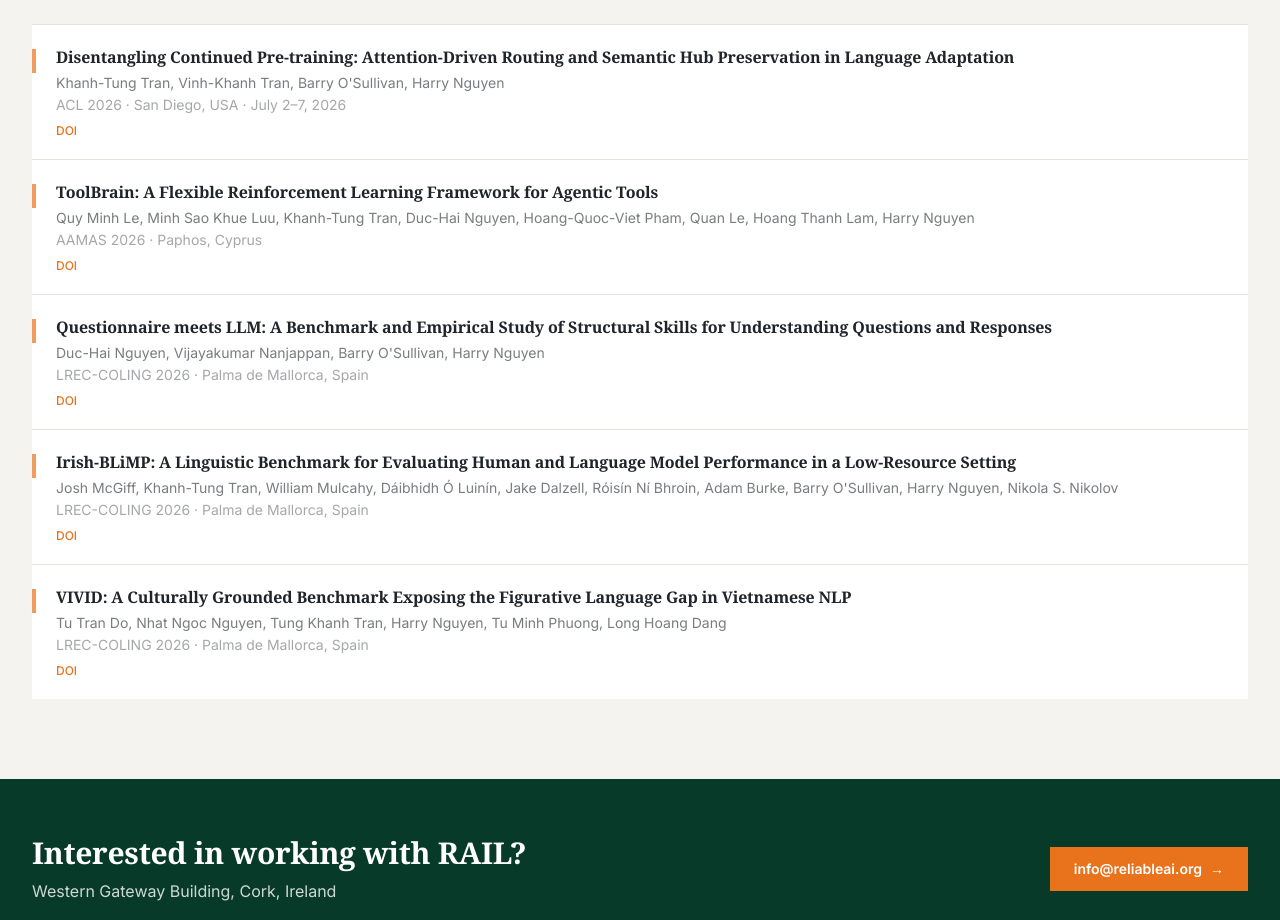
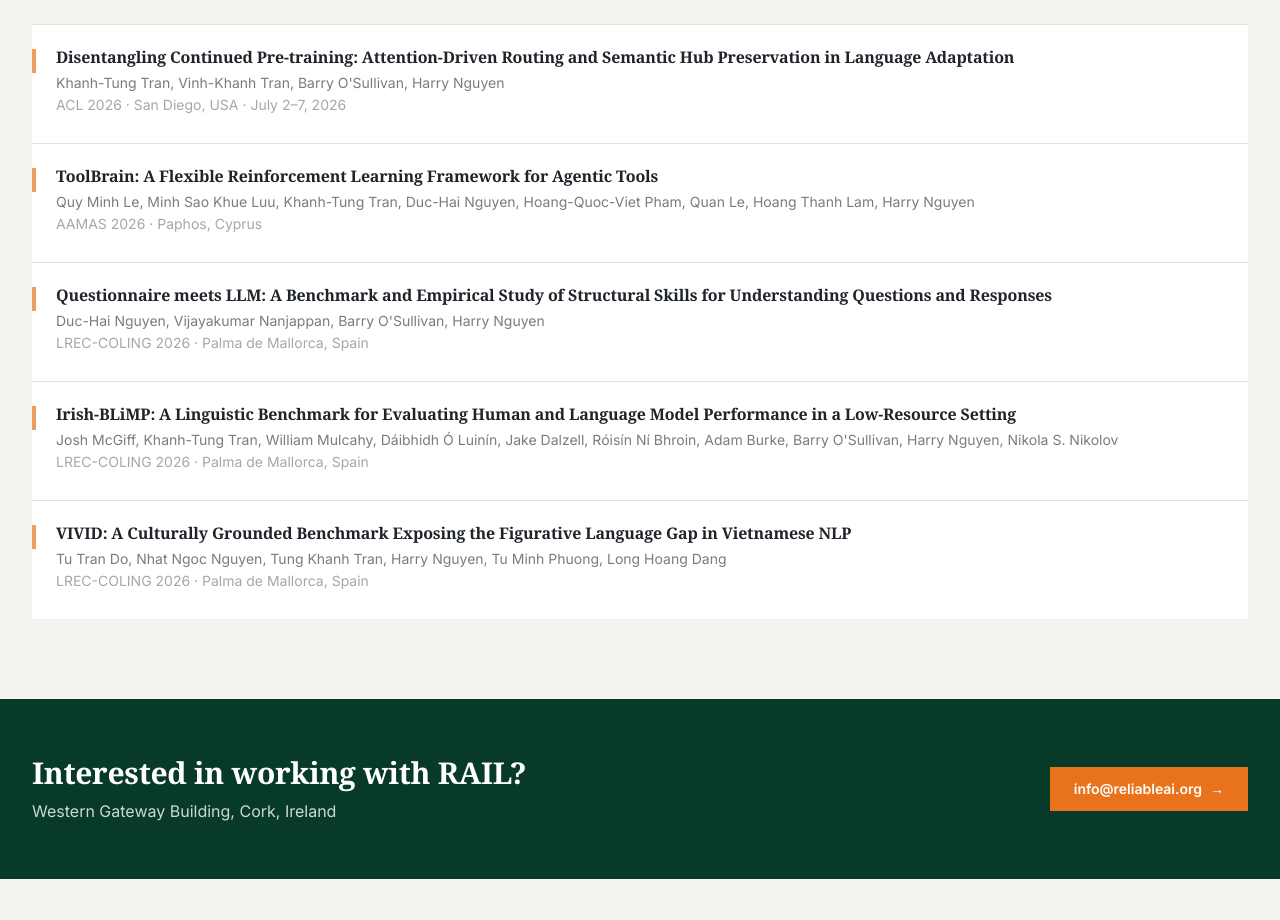
Before and after one commit to ReML-AI/RAIL-website, a Next.js app: page / in a window 1280 px wide. Shown: the part 6080-7000 px from the top of the page. Built offline with nearby package versions, Linux system fonts and the light colour scheme.

Commit message:
Remove placeholder DOI links from 2026 publications

```diff
--- a/src/data/publications.ts
+++ b/src/data/publications.ts
@@ -11,7 +11,7 @@ export const publications: Publication[] = [
     year: 2026,
     venue: "ACL 2026 · San Diego, USA · July 2–7, 2026",
     location: "San Diego, USA",
-    doi_url: "https://aclweb.org/",
+    doi_url: null,
     pdf_url: null,
     bibtex: null,
     abstract: null,
@@ -27,7 +27,7 @@ export const publications: Publication[] = [
     year: 2026,
     venue: "AAMAS 2026 · Paphos, Cyprus",
     location: "Paphos, Cyprus",
-    doi_url: "https://aamas2026.org",
+    doi_url: null,
     pdf_url: null,
     bibtex: null,
     abstract: null,
@@ -43,7 +43,7 @@ export const publications: Publication[] = [
     year: 2026,
     venue: "LREC-COLING 2026 · Palma de Mallorca, Spain",
     location: "Palma de Mallorca, Spain",
-    doi_url: "https://lrec-coling-2026.org",
+    doi_url: null,
     pdf_url: null,
     bibtex: null,
     abstract: null,
@@ -59,7 +59,7 @@ export const publications: Publication[] = [
     year: 2026,
     venue: "LREC-COLING 2026 · Palma de Mallorca, Spain",
     location: "Palma de Mallorca, Spain",
-    doi_url: "https://lrec-coling-2026.org",
+    doi_url: null,
     pdf_url: null,
     bibtex: null,
     abstract: null,
@@ -75,7 +75,7 @@ export const publications: Publication[] = [
     year: 2026,
     venue: "LREC-COLING 2026 · Palma de Mallorca, Spain",
     location: "Palma de Mallorca, Spain",
-    doi_url: "https://lrec-coling-2026.org",
+    doi_url: null,
     pdf_url: null,
     bibtex: null,
     abstract: null,
```
